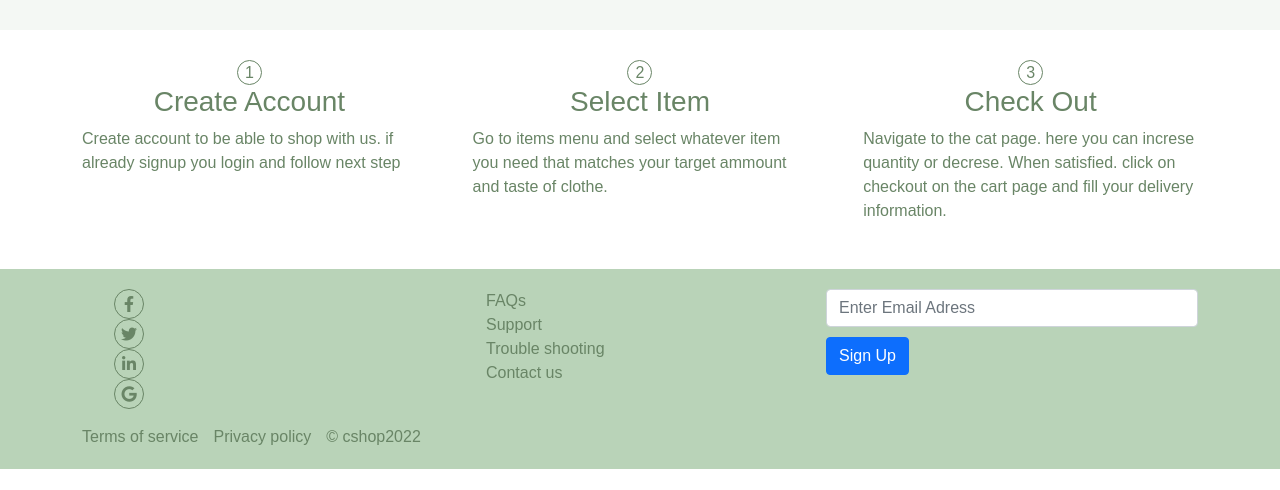
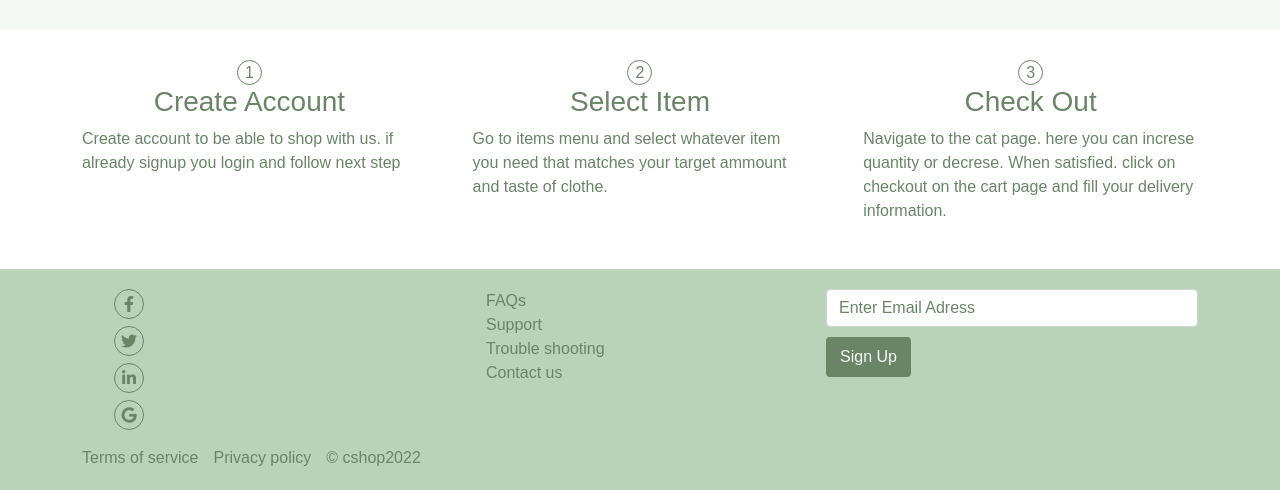
Before and after one commit to uhuru-rawlings/cshop, an Angular app: page /cshop in a window 1280 px wide. Shown: the part 770-1260 px from the top of the page. Before the commit the page ends 1239 px from the top, so only its background shows below. Built offline with nearby package versions, Linux system fonts and the light colour scheme.

Commit message:
added link to see more btn

```diff
--- a/src/app/cart/cart.component.html
+++ b/src/app/cart/cart.component.html
@@ -1,6 +1,11 @@
-<div class="cartcomponent">
+<div class="nav_bgs">
     <div class="container">
         <app-navbar></app-navbar>
-        <app-footer></app-footer>
     </div>
 </div>
+<div class="historycomponent">
+    <div class="container">
+
+    </div>
+</div>
+<app-footer></app-footer>
--- a/src/app/footer/footer.component.css
+++ b/src/app/footer/footer.component.css
@@ -47,3 +47,17 @@ footer ul li a:hover .hidetext{
     text-decoration: none;
     color: #698566;
 }
+#submitbtn{
+    background-color: #698566;
+    color: #F4F8F4;
+    border: 2px solid #698566;
+}
+::placeholder{
+    color: #698566;
+}
+#emailadress{
+    color: #698566;
+}
+.social-links a{
+    margin-bottom: 7px;
+}
--- a/src/app/footer/footer.component.html
+++ b/src/app/footer/footer.component.html
@@ -18,12 +18,12 @@
                 </ul>
             </div>
             <div class="newslater">
-                <form action="" method="post">
+                <form action="" method="post" autocomplete="off">
                     <div class="form-group">
                         <input type="email" name="emailadress" id="emailadress" class="form-control shadow-none" placeholder="Enter Email Adress">
                     </div>
                     <div class="form-group">
-                        <input type="submit" value="Sign Up" class="btn btn-primary" id="submitbtn">
+                        <input type="submit" value="Sign Up" class="btn btn-primary shadow-none" id="submitbtn">
                     </div>
                 </form>
             </div>
--- a/src/app/history/history.component.html
+++ b/src/app/history/history.component.html
@@ -1,6 +1,11 @@
+<div class="nav_bgs">
+    <div class="container">
+        <app-navbar></app-navbar>
+    </div>
+</div>
 <div class="historycomponent">
     <div class="container">
-        <app-navbar></app-navbar>
-        <app-footer></app-footer>
+
     </div>
 </div>
+<app-footer></app-footer>
--- a/src/app/homepage/homepage.component.html
+++ b/src/app/homepage/homepage.component.html
@@ -10,7 +10,7 @@
                 We have greate offers every weekend.
             </p>
             <h4>Take a chance and grab yours today.</h4>
-            <div class="buttons"><button class="btn shadow-none">see products</button></div>
+            <div class="buttons"><a routerLink="/cshop/items"><button class="btn shadow-none">see products</button></a></div>
         </div>
         <div class="shoppingsimages">
             <img src="../../assets/images/shopping.png" height="100%" alt="">
--- a/src/app/items/items.component.html
+++ b/src/app/items/items.component.html
@@ -1,6 +1,11 @@
-<div class="itemscomponent">
+<div class="nav_bgs">
     <div class="container">
         <app-navbar></app-navbar>
-        <app-footer></app-footer>
     </div>
 </div>
+<div class="historycomponent">
+    <div class="container">
+
+    </div>
+</div>
+<app-footer></app-footer>
--- a/src/styles.css
+++ b/src/styles.css
@@ -12,3 +12,6 @@ body{
 ::-moz-selection {
 background: #c8e4d1; /* Gecko Browsers */
 }
+.nav_bgs{
+  background-color: #F4F8F4;
+}
```
